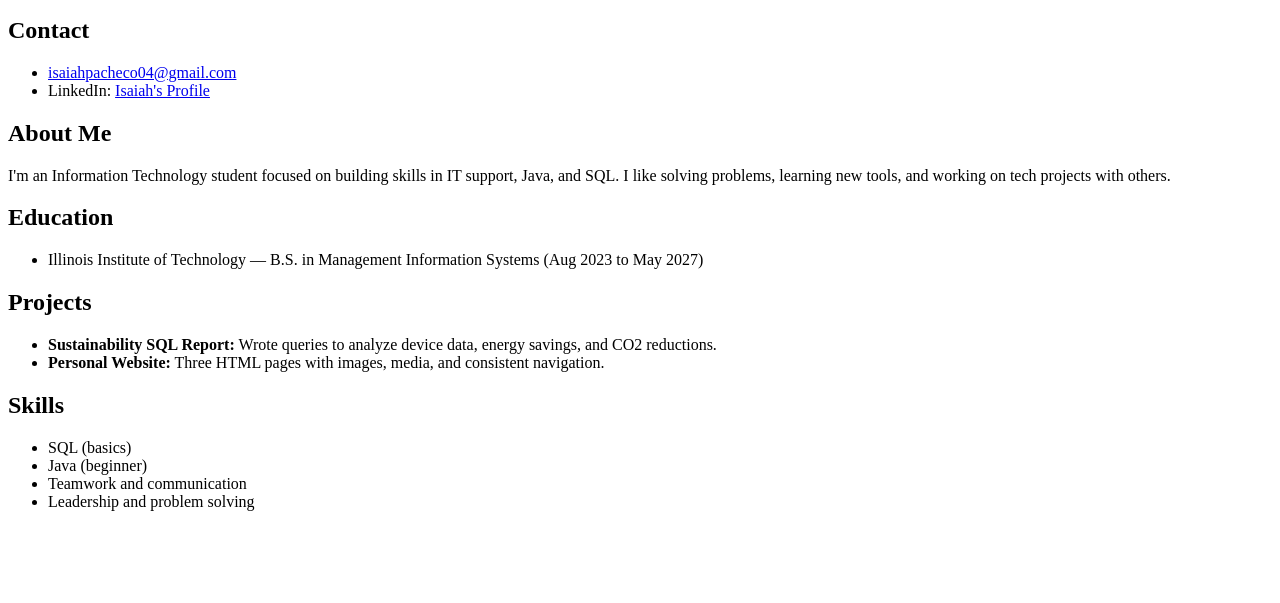
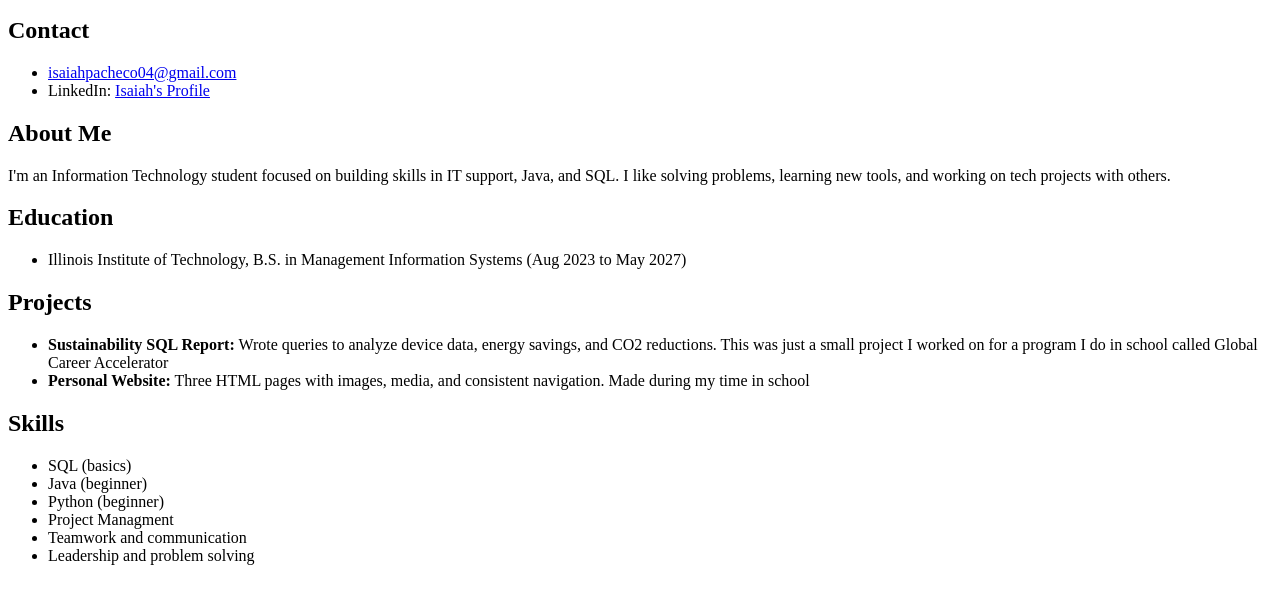
Before and after one commit to Isaiahpacheco04/Project_1, a plain HTML site: page resume.html in a window 1280 px wide. Shown: the part 171-774 px from the top of the page. Drawn offline with Linux system fonts and the light colour scheme.

Commit message:
Update resume.html

```diff
--- a/resume.html
+++ b/resume.html
@@ -30,19 +30,21 @@
 
     <h2>Education</h2>
     <ul>
-      <li>Illinois Institute of Technology — B.S. in Management Information Systems (Aug 2023 to May 2027)</li>
+      <li>Illinois Institute of Technology, B.S. in Management Information Systems (Aug 2023 to May 2027)</li>
     </ul>
 
     <h2>Projects</h2>
     <ul>
-      <li><strong>Sustainability SQL Report:</strong> Wrote queries to analyze device data, energy savings, and CO2 reductions.</li>
-      <li><strong>Personal Website:</strong> Three HTML pages with images, media, and consistent navigation.</li>
+      <li><strong>Sustainability SQL Report:</strong> Wrote queries to analyze device data, energy savings, and CO2 reductions. This was just a small project I worked on for a program I do in school called Global Career Accelerator</li>
+      <li><strong>Personal Website:</strong> Three HTML pages with images, media, and consistent navigation. Made during my time in school</li>
     </ul>
 
     <h2>Skills</h2>
     <ul>
       <li>SQL (basics)</li>
       <li>Java (beginner)</li>
+      <li>Python (beginner)</li>
+      <li>Project Managment</li>
       <li>Teamwork and communication</li>
       <li>Leadership and problem solving</li>
     </ul>
```
